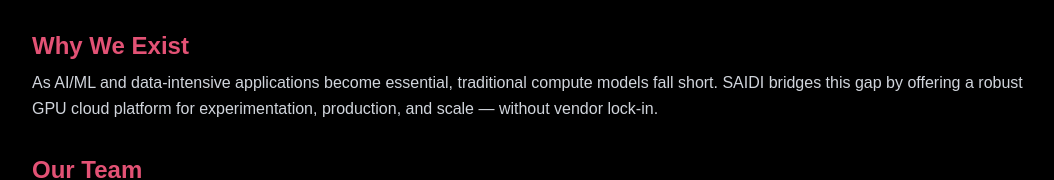
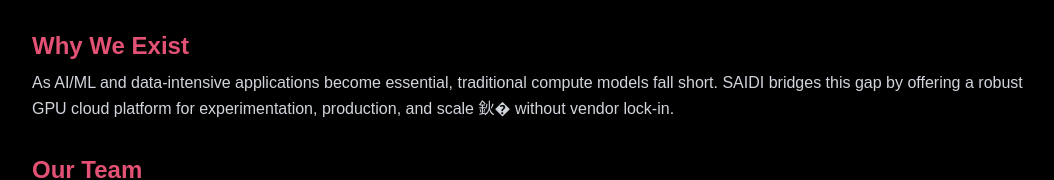
Before and after one commit to saidi-cloud/saidi-site, a Next.js app: page /about-us in a window 1280 px wide. Shown: the part 1259-1439 px from the top of the page, without its empty margins (96-1150 px from the left). Built offline with nearby package versions, Linux system fonts and the light colour scheme.

Commit message:
Update page.js

```diff
--- a/app/about-us/page.js
+++ b/app/about-us/page.js
@@ -118,7 +118,7 @@
           <h2 className="text-2xl font-semibold text-[#e35275] mb-2">Why We Exist</h2>
           <p className="text-gray-300 leading-relaxed">
             As AI/ML and data-intensive applications become essential, traditional compute models fall short. SAIDI bridges this gap by offering a
-            robust GPU cloud platform for experimentation, production, and scale — without vendor lock-in.
+            robust GPU cloud platform for experimentation, production, and scale 鈥� without vendor lock-in.
           </p>
         </div>
 
```
